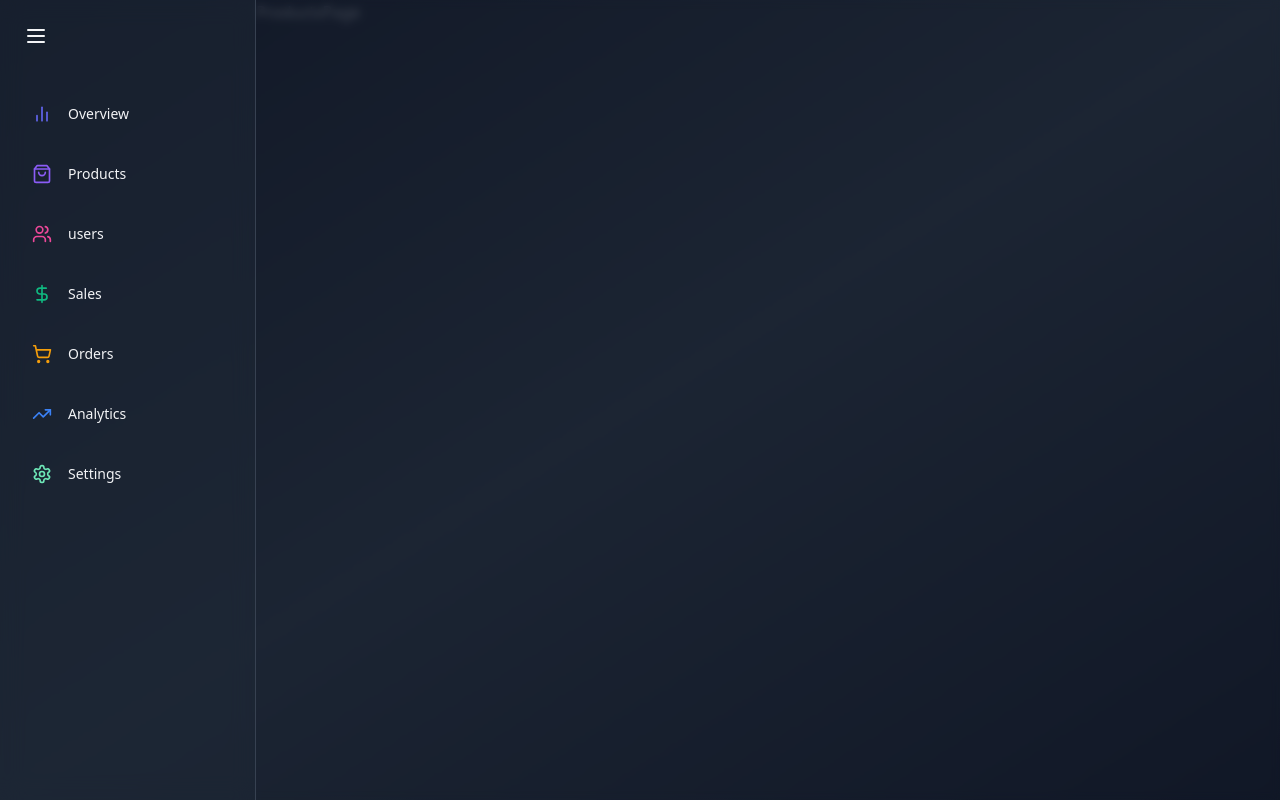
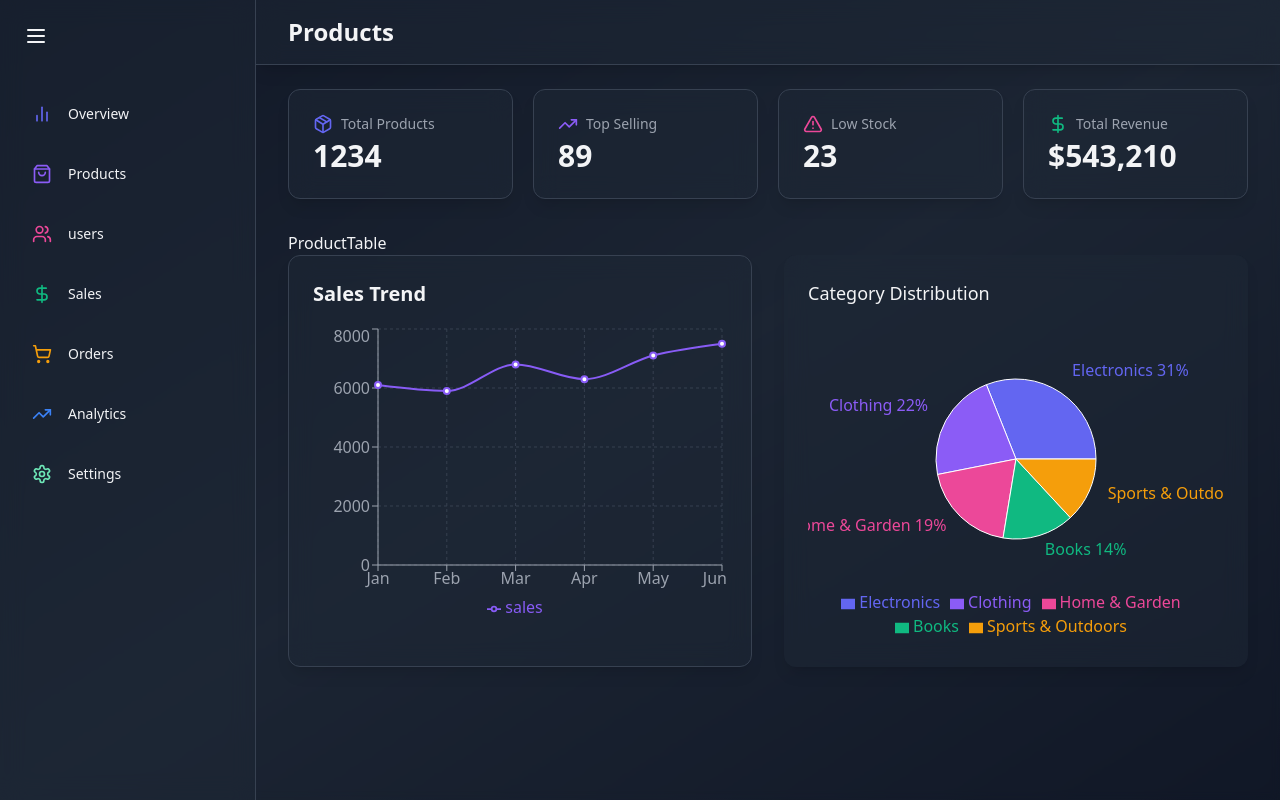
Before and after one commit to shegsemmanuel/ADMIN-DASHBOARD, a React (Vite) app: page /products in a window 1280 px wide. Built offline with nearby package versions, Linux system fonts and the light colour scheme.

Commit message:
product chart

```diff
--- a/src/components/overview/SalesOverviewChart.jsx
+++ b/src/components/overview/SalesOverviewChart.jsx
@@ -15,6 +15,7 @@
     {name: "May", sales: 7100 },
     {name: "Jun", sales: 7500 },
 ];
+
 
 
 const SalesOverviewChart = () => {
--- /dev/null
+++ b/src/components/products/ProductTable.jsx
@@ -0,0 +1,11 @@
+import React from 'react'
+
+const ProductTable = () => {
+  return (
+    <div>
+      ProductTable
+    </div>
+  )
+}
+
+export default ProductTable
--- /dev/null
+++ b/src/components/products/SalesTrendChart.jsx
@@ -0,0 +1,45 @@
+import { motion } from 'framer-motion';
+import { LineChart, Line, XAxis, YAxis, CartesianGrid, Tooltip, ResponsiveContainer, Legend } from 'recharts'
+
+const salesData = [
+    {name: "Jan", sales: 6100 },
+    {name: "Feb", sales: 5900 },
+    {name: "Mar", sales: 6800 },
+    {name: "Apr", sales: 6300 },
+    {name: "May", sales: 7100 },
+    {name: "Jun", sales: 7500 },
+]
+
+const SalesTrendChart = () => {
+  return (
+    <motion.div
+    className="bg-gray-800 bg-opacity-50 backdrop-blur-md shadow-lg rounded-xl p-6 border border-gray-700"
+    initial={{ opacity: 0, y: 20 }}
+    animate={{ opacity: 1, y: 0 }}
+    transition={{ delay: 0.3 }}
+  >
+   <h2 className="text-xl font-semibold text-gray-100 mb-4">Sales Trend</h2>
+    <div style={{ width: "100%", height: 300 }}>
+      <ResponsiveContainer>
+          <LineChart data={salesData}>
+              <CartesianGrid strokeDasharray='3 3' stroke="#374151" />
+              <XAxis dataKey='name' stroke="#9CA3AF" />
+              <YAxis stroke="#9CA3AF" />
+              <Tooltip
+                 contentStyle={{
+                  backgroundColor: "rgba(31, 41, 55, 0.8)",
+                  borderColor: "#4B5563"
+                 }}
+                 itemStyle={{color: "#E5E7EB" }}
+              />
+               <Legend />
+              <Line  type='monotone'dataKey='sales'stroke="#885CF6" strokeWidth={2}/>
+          </LineChart>
+      </ResponsiveContainer>
+    </div>
+
+  </motion.div>
+  )
+}
+
+export default SalesTrendChart
--- a/src/pages/ProductsPage.jsx
+++ b/src/pages/ProductsPage.jsx
@@ -1,8 +1,39 @@
-import React from 'react'
+import { motion } from 'framer-motion';
+import StatCard from '../components/common/StatCard'
+import Header from '../components/common/Header';
+import { AlertTriangle, DollarSign, Package, TrendingUp } from 'lucide-react';
+import ProductTable from '../components/products/ProductTable';
+import CategoryDistributionChart from '../components/overview/CategoryDistributionChart';
+import SalesTrendChart from '../components/products/SalesTrendChart';
 
 const ProductsPage = () => {
-  return <div>ProductsPage</div>;
+  return (
+    <div className="flex-1 overflow-auto relative z-10">
+      <Header title="Products" />
 
+      <main className="max-w-7xl mx-auto py-6 px-4 lg:px-8">
+        {/* STATS */}
+        <motion.div
+           className="grid grid-cols-1 gap-5 sm:grid-cols-2 lg:grid-cols-4 mb-8"
+           initial={{ opacity: 0, y: 20 }}
+           animate={{ opacity: 1, y: 0 }}
+           transition={{ duration: 1 }}
+        >
+          <StatCard name="Total Products" icon={Package} value={1234} color='#6366F1'/>
+          <StatCard name='Top Selling' icon={TrendingUp} value={89} color='#8B5CF6' />
+          <StatCard name='Low Stock' icon={AlertTriangle} value={23} color='#EC4899' />
+          <StatCard name='Total Revenue' icon={DollarSign} value={"$543,210"} color='#10B981' />
+        </motion.div>
+
+            <ProductTable/>
+
+            {/* CHARTS */}
+            <div className='grid grid-cols-1 lg:grid-cols-2 gap-8'>
+               <SalesTrendChart />
+               <CategoryDistributionChart />
+            </div>
+        </main>
+    </div>
+  );
 };
-
 export default ProductsPage;
```
